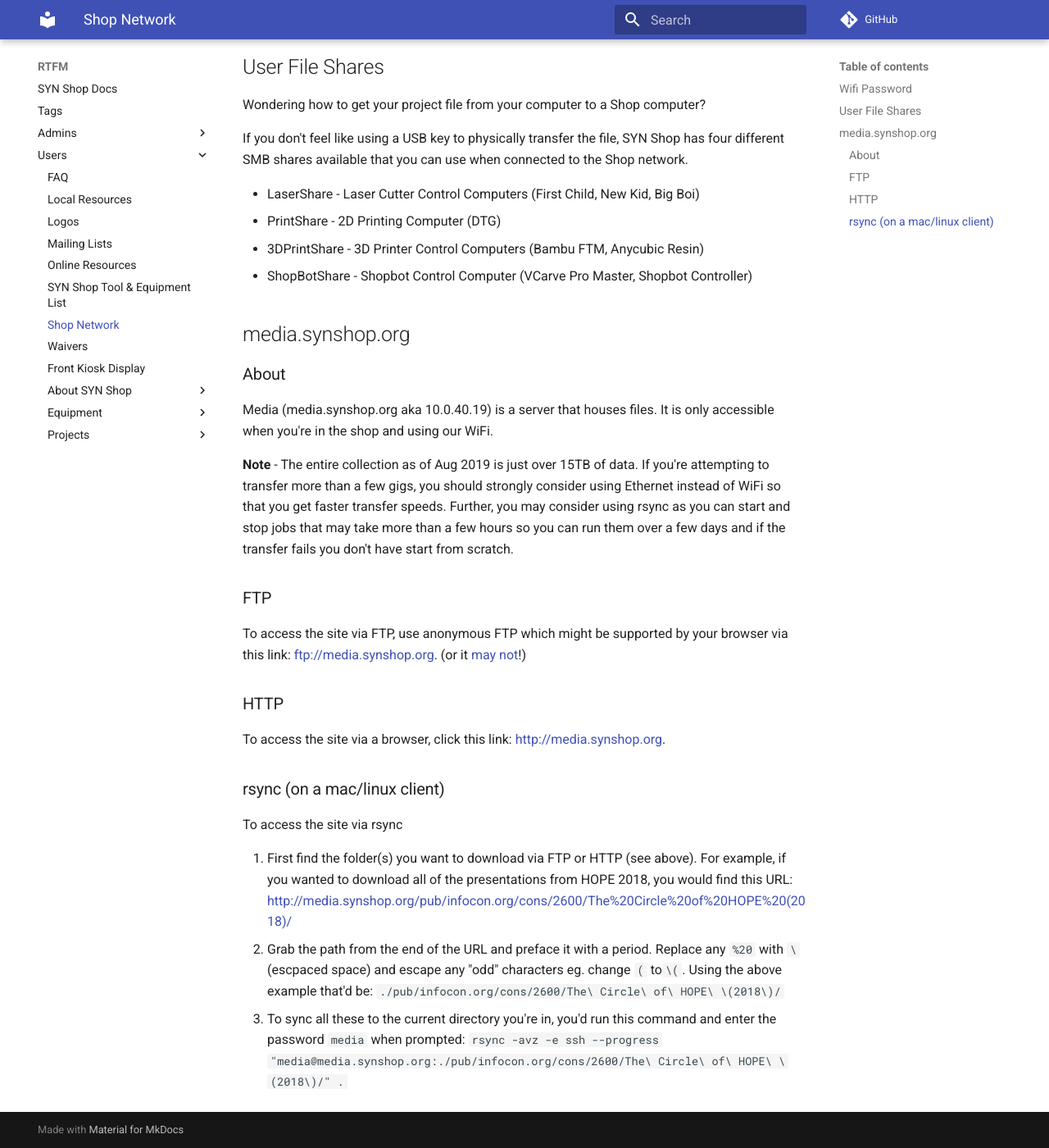
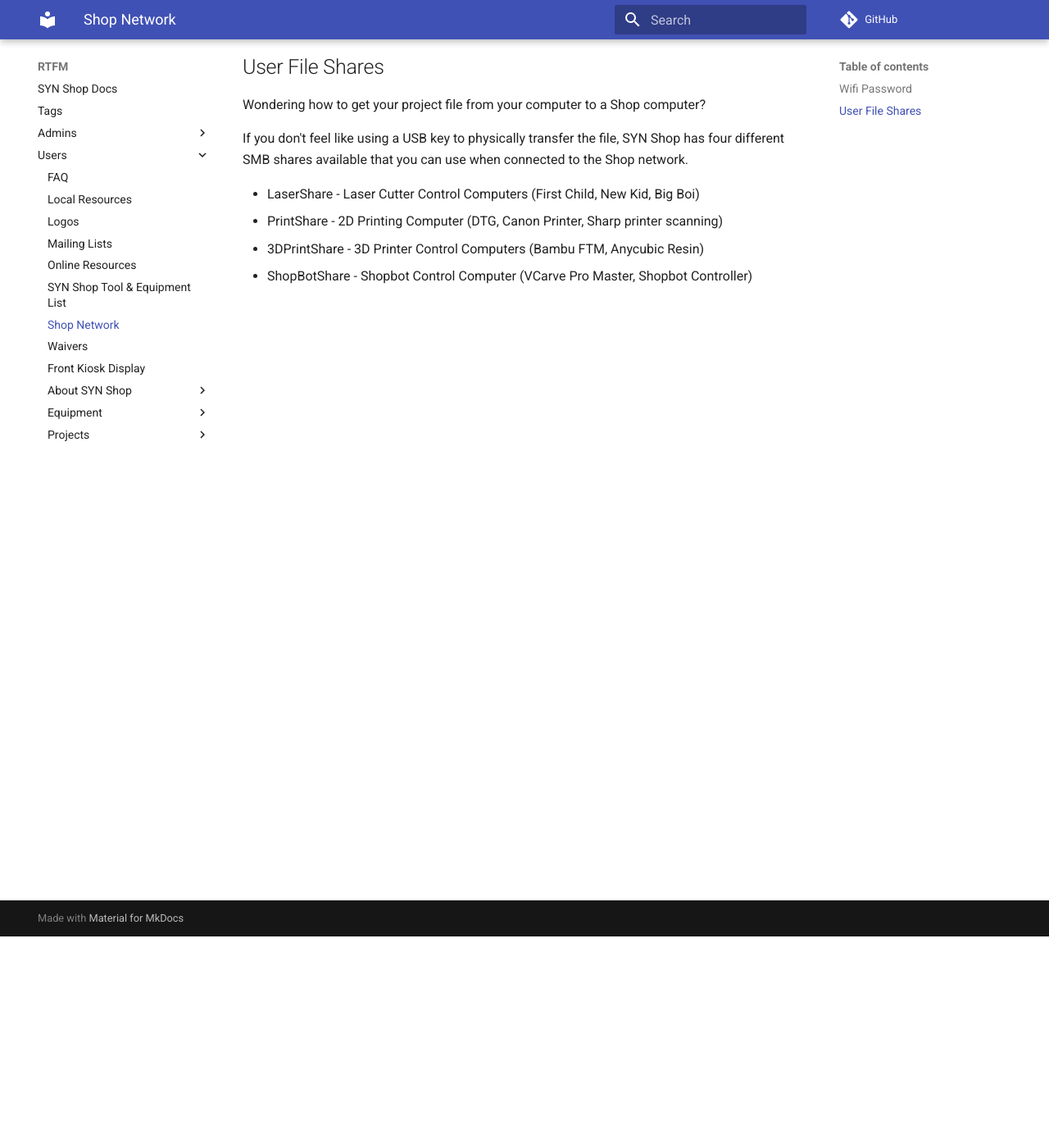
Before and after one commit to synshop/rtfm, an MkDocs documentation site: the page built from docs/users/Shop Network.md, in a window 1280 px wide and 1400 px high, scrolled down 258 px. Shown: the whole window at 82% size. Built offline with MkDocs 1.6.1 and Material for MkDocs 9.7.7, drawn with Linux system fonts in a browser that asks for light colours; comment, search, counter and statistics services are not loaded.

Commit message:
Update Shop Network.md
Clarified the printer share, removed old media server info

```diff
--- a/docs/users/Shop Network.md
+++ b/docs/users/Shop Network.md
@@ -7,44 +7,6 @@
 If you don't feel like using a USB key to physically transfer the file, SYN Shop has four different SMB shares available that you can use when connected to the Shop network.
 
    - LaserShare - Laser Cutter Control Computers (First Child, New Kid, Big Boi)
-   - PrintShare - 2D Printing Computer (DTG)
+   - PrintShare - 2D Printing Computer (DTG, Canon Printer, Sharp printer scanning)
    - 3DPrintShare - 3D Printer Control Computers (Bambu FTM, Anycubic Resin)
    - ShopBotShare - Shopbot Control Computer (VCarve Pro Master, Shopbot Controller)
-
-## media.synshop.org
-### About
-
-Media (media.synshop.org aka 10.0.40.19) is a server that houses files.  It is only accessible when
-you're in the shop and using our WiFi.
-
-
-__Note__ - The entire collection as of Aug 2019 is just over 15TB of data.  If you're attempting
-to transfer more than a few gigs, you should strongly consider using Ethernet instead of WiFi so that
-you get faster transfer speeds.
-Further, you may consider using rsync as you can start and stop jobs that may take more than a
-few hours so you can run them over a few days and if the transfer fails you don't have start from scratch.
-
-### FTP
-
-To access the site via FTP, use anonymous FTP which might be supported by your browser via this
-link: [ftp://media.synshop.org](ftp://media.synshop.org).
-(or it [may not](https://www.bleepingcomputer.com/news/google/chrome-and-firefox-developers-aim-to-remove-support-for-ftp/)!)
-
-### HTTP
-
-To access the site via a browser, click this link: [http://media.synshop.org](http://media.synshop.org).
-
-
-### rsync (on a mac/linux client)
-
-To access the site via rsync
-
-1. First find the folder(s) you want to download via FTP or HTTP (see above).
-  For example, if you wanted to download all of the
-presentations from HOPE 2018, you would find this URL:
-[http://media.synshop.org/pub/infocon.org/cons/2600/The%20Circle%20of%20HOPE%20(2018)/](http://media.synshop.org/pub/infocon.org/cons/2600/The%20Circle%20of%20HOPE%20(2018)/)
-1. Grab the path from the end of the URL and preface it with a period. Replace any `%20` with `\ ` (escpaced space)
- and escape any "odd" characters eg. change `(` to`\(`. Using the above example
-that'd be: `./pub/infocon.org/cons/2600/The\ Circle\ of\ HOPE\ \(2018\)/`
-1. To sync all these to the current directory you're in, you'd run this command and enter the password `media` when
-prompted: `rsync -avz  -e ssh --progress "media@media.synshop.org:./pub/infocon.org/cons/2600/The\ Circle\ of\ HOPE\ \(2018\)/" .`
```
